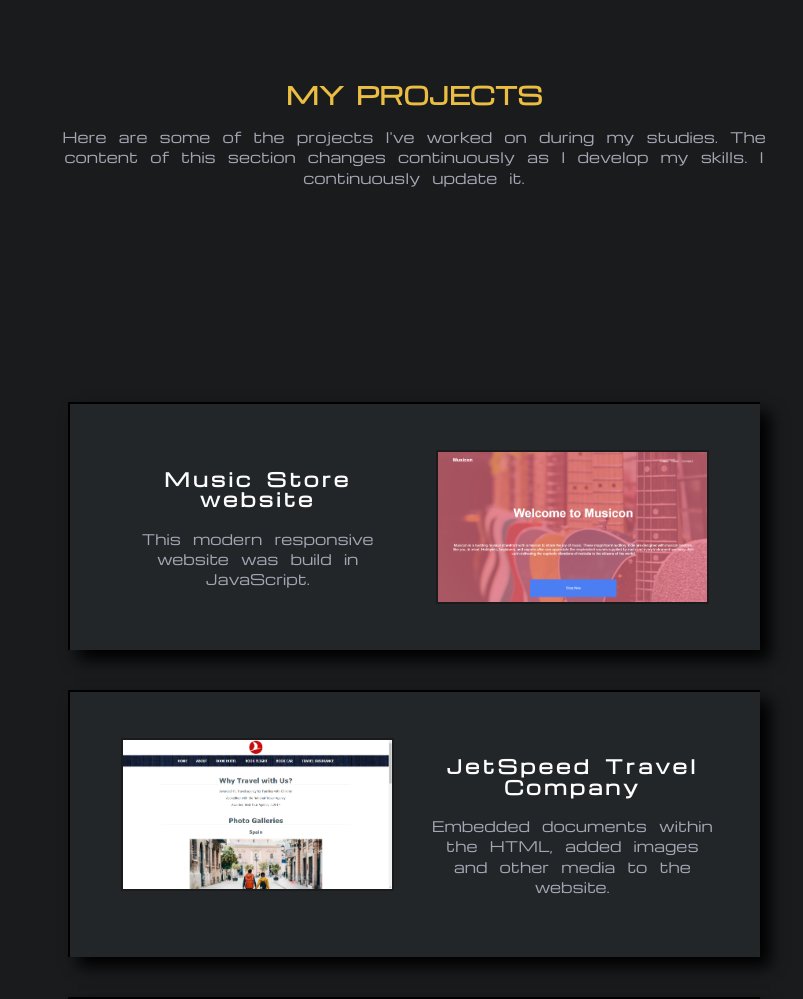
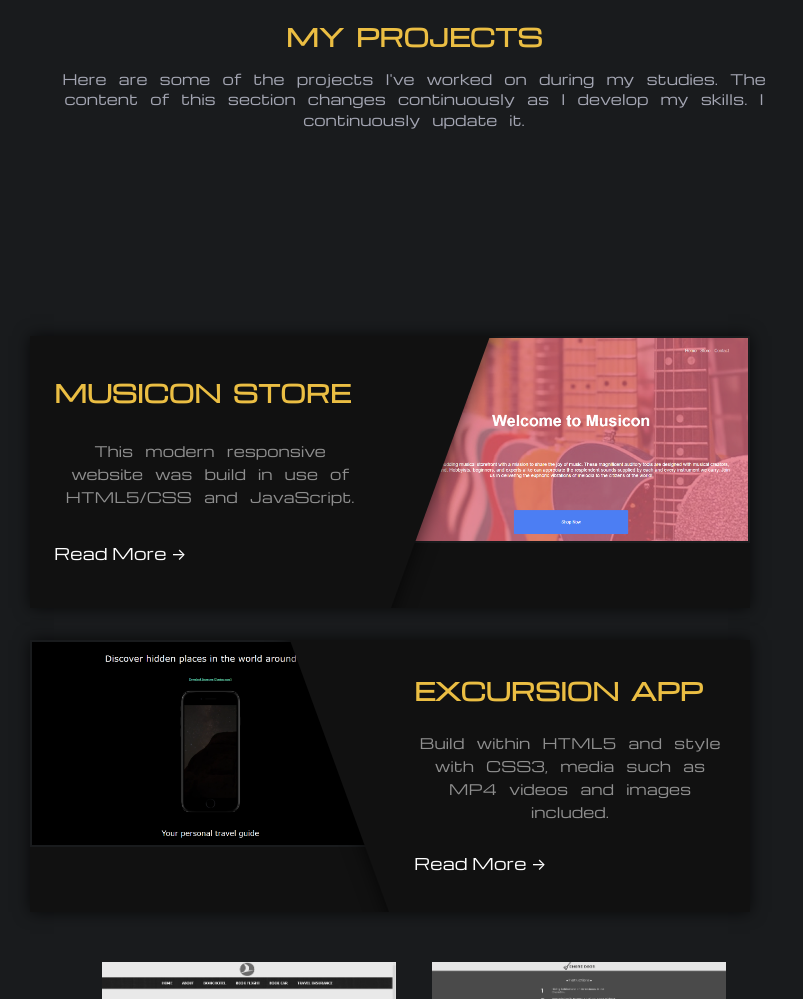
Before and after one commit to APPvalanche/Portfolio1, a plain HTML site: page index.html in a window 1280 px wide. Shown: the part 2483-3482 px from the top of the page, without its empty margins (226-1029 px from the left). Drawn offline with nearby package versions, Linux system fonts and the light colour scheme.

Commit message:
myprojects some more improvements to skewed div done

```diff
--- a/index.html
+++ b/index.html
@@ -57,7 +57,7 @@
         <section class="skills">
             <div class="wrapper">
                 <h1>Skills</h1>
-                <div class="icons">
+                <div class="dev-icons">
                     <img src="images/html-icon.png" alt="HTML5 icon" height= "68px" width="48px">
                     <img id="css-icon" src="images/css-icon.png" alt="CSS3 icon" height= "67px" width="50px">
                     <img src="images/JavaScript-icon.png" alt="JavaScript icon" height= "68px" width="49px">
@@ -102,60 +102,48 @@
             </div>
         </section>
 
-        <section>
-            <div class="wrapper" id="my-projects-background">
+        <section class="myprojects">
+            <div class="wrapper">
 
-                        <div class="split">
-                                <div class="left">
-                                    <h3>Music Store website</h3>
-                                    <p>This modern responsive website was build in JavaScript.</p>
+                <div class="skewed">
+                    <div class="text">
+                        <h1>Musicon Store</h1>
+                        <p>This modern responsive website was build in use of HTML5/CSS and JavaScript.</p>
+                        <a href="https://petrzajkaswebdesign.github.io/MusicStore/index.html" target="_blank">Read More &rarr;</a>
                     </div>
-                                <div class="right">
-                                    <a href="https://petrzajkaswebdesign.github.io/MusicStore/index.html" target="_blank">
-                                    <img src="images/Musicon.png" alt="screeshot of Music store pink guitar background image" width="273.2" height="153.6"></a>
+                    <div class="image">
+                        <div>
+                            <img
+                                src="images/Musicon.png" alt="website main page, background image pink guitar">
+                        </div>
                     </div>
                 </div>
 
 
-
-                        <div class="split">
-                                <div class="left">
-                                    <a href="https://PetrZajkasWebdesign.github.io/JetSpeed-project/JetSpeed.html" target="_blank">
-                                        <img src="images/JetSpeed.png" alt="screeshot of JetSpeed white website and blue background" width="273.2" height="153.6"></a>
+                <div class="skewed skewed-left">
+                    <div class="image">
+                        <div>
+                            <img
+                                src="images/Excursion.png" alt="mobilephone in black background, website main page">
                         </div>
-                                <div class="right">
-                                    <h3>JetSpeed Travel Company</h3>
-                                    <p>Embedded documents within the HTML, added images and other media to the
-                                    website.</p>
+                    </div>
+                    <div class="text">
+                        <h1>Excursion App</h1>
+                        <p>Build within HTML5 and style with CSS3, media such as MP4 videos and images included.</p>
+                        <a href="https://petrzajkaswebdesign.github.io/excursion/index.html" target="_blank">Read More &rarr;</a>
                     </div>
                 </div>
 
-
-
-
-                        <div class="split">
-                                <div class="left">
-                                    <h3>Excursion App</h3>
-                                    <p>Build within HTML5 and style with CSS3, media such as MP4 videos and images included.
-                                    </p>
+                <div class="wrapper">
+                    <div class="even-columns">
+                        <div  id="myprojects">
+                            <img src="images/JetSpeedB&W.png" alt="screeshot of JetSpeed white website and blue background" width="273.2" height="153.6">
+                            <a href="https://PetrZajkasWebdesign.github.io/JetSpeed-project/JetSpeed.html" target="_blank">Read More &rarr;</a>
                         </div>
-                                <div class="right">
-                                    <a href="https://petrzajkaswebdesign.github.io/excursion/index.html" target="_blank">
-                                    <img src="images/Excursion.png" alt="screeshot of Excursion website black background with an iPhone" width="273.2" height="153.6"></a>
+                        <div  id="myprojects">
+                            <img src="images/ChorebotB&W.png" alt="screenshot of chorebot game blue background" width="273.2" height="153.6">
+                            <a href="https://PetrZajkasWebdesign.github.io/Chore-Bot-Game/index.html" target="_blank">Read More &rarr;</a>
                         </div>
-                            </div>
-
-
-
-                        <div class="split">
-                            <div class="left">
-                                <a href="https://PetrZajkasWebdesign.github.io/Chore-Bot-Game/index.html" target="_blank">
-                                    <img src="images/Chorebot.png" alt="screenshot of chorebot game blue background" width="273.2" height="153.6"></a>
-                            </div>
-                            <div class="right">
-                                <h3>ChoreBot Game</h3>
-                                <p>This single-page interactive game is built with JavaScript, HTML and styled with CSS3.
-                                </p>
                     </div>
                 </div>
            </div>
--- a/style.css
+++ b/style.css
@@ -236,23 +236,24 @@ a {
 }
 
 .button:hover {
-    border-color: var(--clr-accent-900);
-    background-color: var(--clr-accent-900);
+    border-color: goldenrod;
+    background-color: goldenrod;
 }
 
-.icons {
+.dev-icons {
     margin: 0;
     justify-content: center;
     align-items: center;
-    display: inline;
+    display: flex;
     width: 100%;
-    justify-content: stretch;
+
 }
 
 .icons img {
     margin-inline: 2rem;
     margin-block: 1rem;
     display: inline;
+    justify-content: stretch;
 }
 
 .introduction {
@@ -434,6 +435,96 @@ img {
     box-shadow: 0 8px 30px 0;
 }
 
+/* myprojects skewed */
+
+.myprojects p {
+    color: #8f8f8f;
+    font-size: 0.9rem;
+    line-height: 23px;
+}
+
+.myprojects h1 {
+    margin: 0;
+}
+
+.skewed {
+    width: 45em;
+    color: #1f1f1f;
+    display: flex;
+    background: #111;
+    margin: 2em 0;
+    box-shadow: 0 0 15px rgba(0, 0, 0, 0.7);
+}
+
+.text {
+    padding: 1.5em;
+    width: 50%;
+    display: flex;
+    justify-content: space-evenly;
+    align-items: flex-start;
+    flex-direction: column;
+}
+
+.myprojects a {
+    color: #fff;
+    text-decoration: none;
+}
+
+.image {
+    width: 50%;
+    height: 17em;
+    position: relative;
+    overflow: hidden;
+}
+
+.image::before {
+    content: '';
+    position: absolute;
+    left: -6.1em;
+    top: 50%;
+    transform: translateY(-50%) rotate(20deg);
+    background: #111;
+    width: 40%;
+    height: 140%;
+    box-shadow: 0 0 20px rgba(0, 0, 0, 0.7);
+}
+
+.skewed-left .image::before {
+    transform: translateY(-50%) rotate(-20deg);
+    left: initial;
+    right: -6.1em;
+}
+
+.myprojects img {
+    width: 140%;
+}
+
+@media screen and (max-width: 750px) {
+    .skewed {
+        display: block;
+        width: 20em;
+    }
+    .image, .text {
+        width: 100%;
+    }
+    .myprojects img {
+        width: 160%;
+    }
+    .skewed .image::before {
+        width: 120%;
+        height: 40%;
+        top: -5em;
+        left: 50%;
+        transform: translateX(-50%) rotate(10deg);
+    }
+     .skewed-left .image::before {
+        transform: translateX(-50%) rotate(-10deg);
+        top: initial;
+        bottom: -5em;
+     }
+
+}
+
 .container {
     max-width: 900px;
     height: 300px;
```
Also changed, not shown: images/ChorebotB&W.png (added), images/JetSpeedB&W.png (added). Lines whose indentation alone changed are shown as unchanged.
